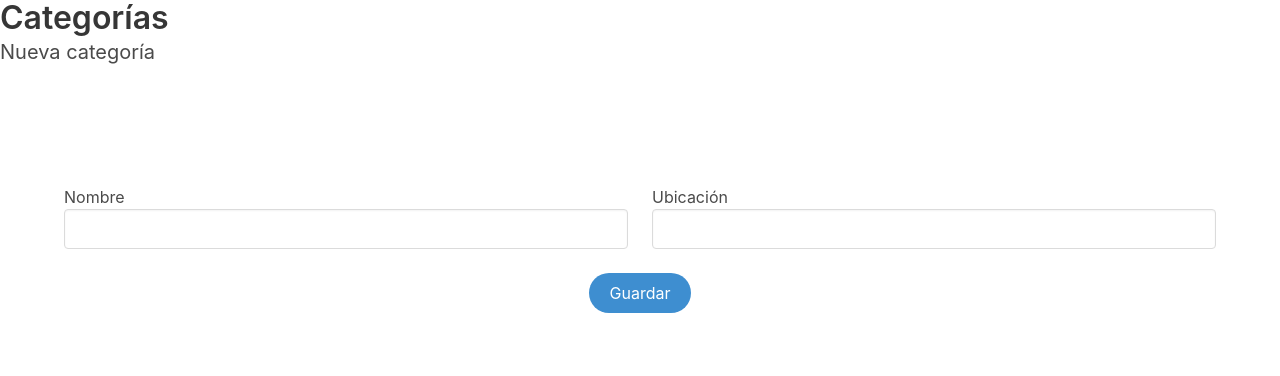
After one commit to elliotghr/inventario-php, a PHP site: template vistas/category_new.php in a window 1280 px wide. The commit adds this page. Shown: the top 376 px of the page. Run offline with PHP 8.4, Linux system fonts and the light colour scheme; the template is opened without the code that fills it, so the values that code supplies are empty.

Commit message:
href de nav category añadidas y resigtro de categorías creado

```diff
--- a/inc/navbar.php
+++ b/inc/navbar.php
@@ -36,13 +36,13 @@
                 </a>
 
                 <div class="navbar-dropdown">
-                    <a class="navbar-item">
+                    <a href="index.php?vista=category_new" class="navbar-item">
                         Nuevo
                     </a>
-                    <a class="navbar-item">
+                    <a href="index.php?vista=category_list" class="navbar-item">
                         Lista
                     </a>
-                    <a class="navbar-item">
+                    <a href="index.php?vista=category_search" class="navbar-item">
                         Buscar
                     </a>
                 </div>
--- /dev/null
+++ b/vistas/category_list.php
@@ -0,0 +1 @@
+Category List
--- /dev/null
+++ b/vistas/category_new.php
@@ -0,0 +1,29 @@
+<div class="container is-fluid mb-6">
+    <h1 class="title">Categorías</h1>
+    <h2 class="subtitle">Nueva categoría</h2>
+</div>
+
+<div class="container pb-6 pt-6">
+
+    <div class="form-rest mb-6 mt-6"></div>
+
+    <form action="./php/categoria_guardar.php" method="POST" class="FormularioAjax" autocomplete="off">
+        <div class="columns">
+            <div class="column">
+                <div class="control">
+                    <label>Nombre</label>
+                    <input class="input" type="text" name="categoria_nombre" pattern="[a-zA-Z0-9áéíóúÁÉÍÓÚñÑ ]{4,50}" maxlength="50" required>
+                </div>
+            </div>
+            <div class="column">
+                <div class="control">
+                    <label>Ubicación</label>
+                    <input class="input" type="text" name="categoria_ubicacion" pattern="[a-zA-Z0-9áéíóúÁÉÍÓÚñÑ ]{5,150}" maxlength="150">
+                </div>
+            </div>
+        </div>
+        <p class="has-text-centered">
+            <button type="submit" class="button is-info is-rounded">Guardar</button>
+        </p>
+    </form>
+</div>
--- /dev/null
+++ b/vistas/category_search.php
@@ -0,0 +1 @@
+Category Search
--- /dev/null
+++ b/vistas/category_update.php
@@ -0,0 +1 @@
+Actualizar Categoría
```
Also changed, not shown: php/categoria_guardar.php (added, +93 -0 lines).
